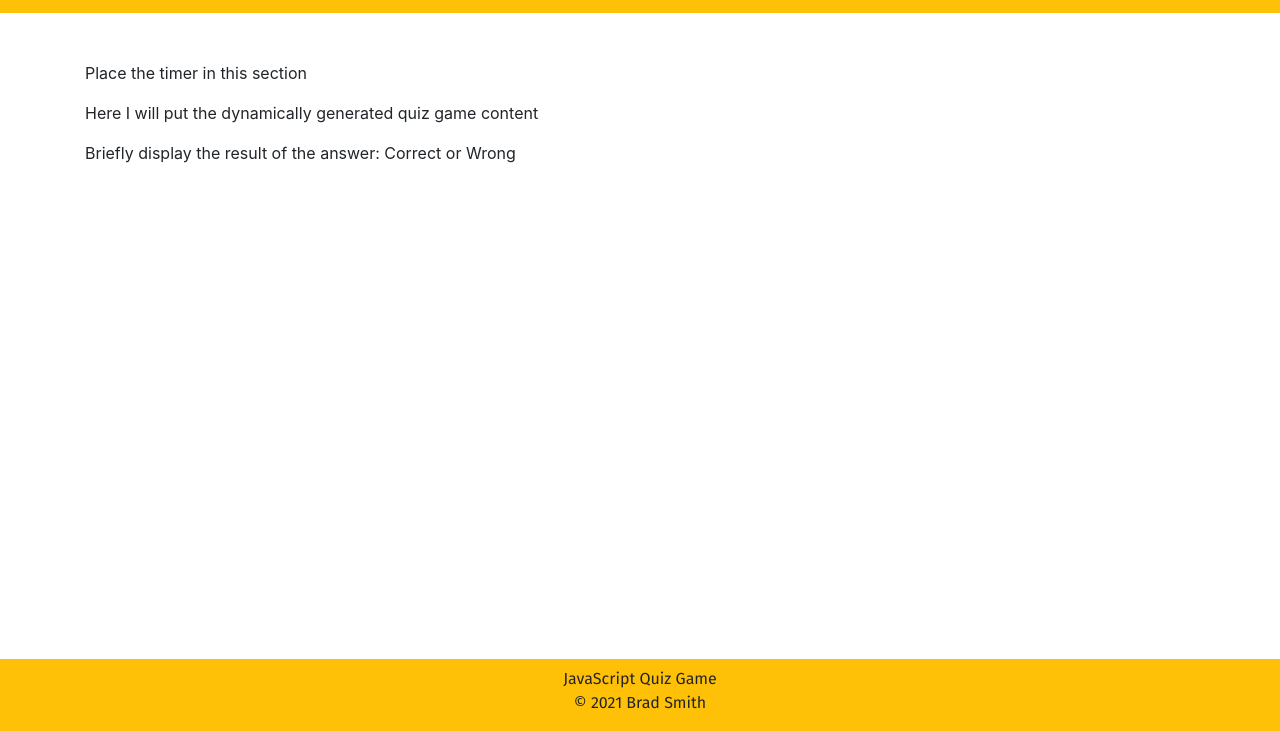
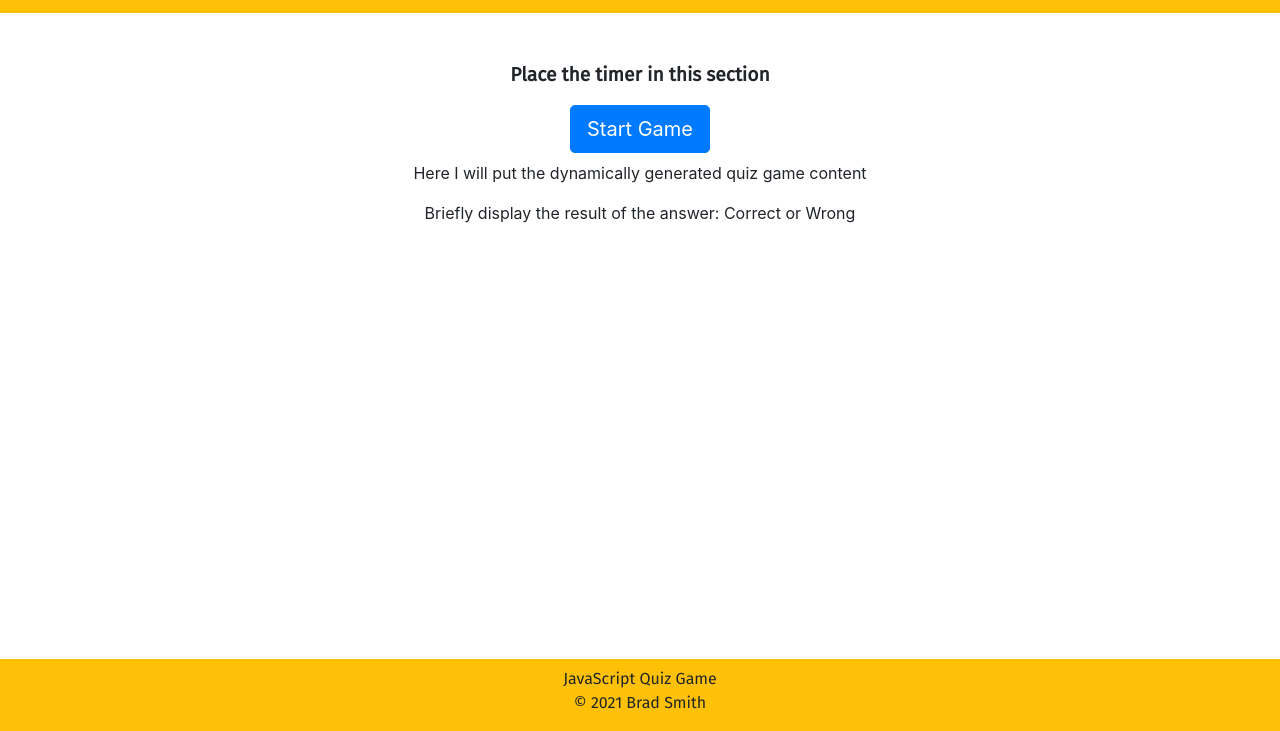
Before and after one commit to smithfamily42/javascriptQuiz, a plain HTML site: page index.html in a window 1280 px wide. Shown: the part 69-800 px from the top of the page. Drawn offline with nearby package versions, Linux system fonts and the light colour scheme.

Commit message:
added button and additional styling

```diff
--- a/index.html
+++ b/index.html
@@ -18,17 +18,18 @@
     </header>
     <div class="container-md"> <!--open the container-->
         <div class="row">
-            <div class="col-12"><!--this is for the content above the dynamically generated js content-->
+            <div id="timer" class="col-12 text-center fun-text"><!--this is for the content above the dynamically generated js content-->
             <p>Place the timer in this section</p>
             </div>
         </div>
         <div class="row">
-            <div class="col-12"><!--dynamically generated content for game-->
+            <div id="game-area" class="col-12 text-center"><!--dynamically generated content for game-->
+                <button type="button" class="btn btn-primary btn-lg mb-2">Start Game</button>
                 <p>Here I will put the dynamically generated quiz game content</p>
             </div>
         </div>
         <div class="row">
-            <div class="col-12"><!--dynamically display result Correct or Wrong-->
+            <div id="result" class="col-12 text-center"><!--dynamically display result Correct or Wrong-->
                 <p>Briefly display the result of the answer: Correct or Wrong</p>
             </div>
         </div>
```
